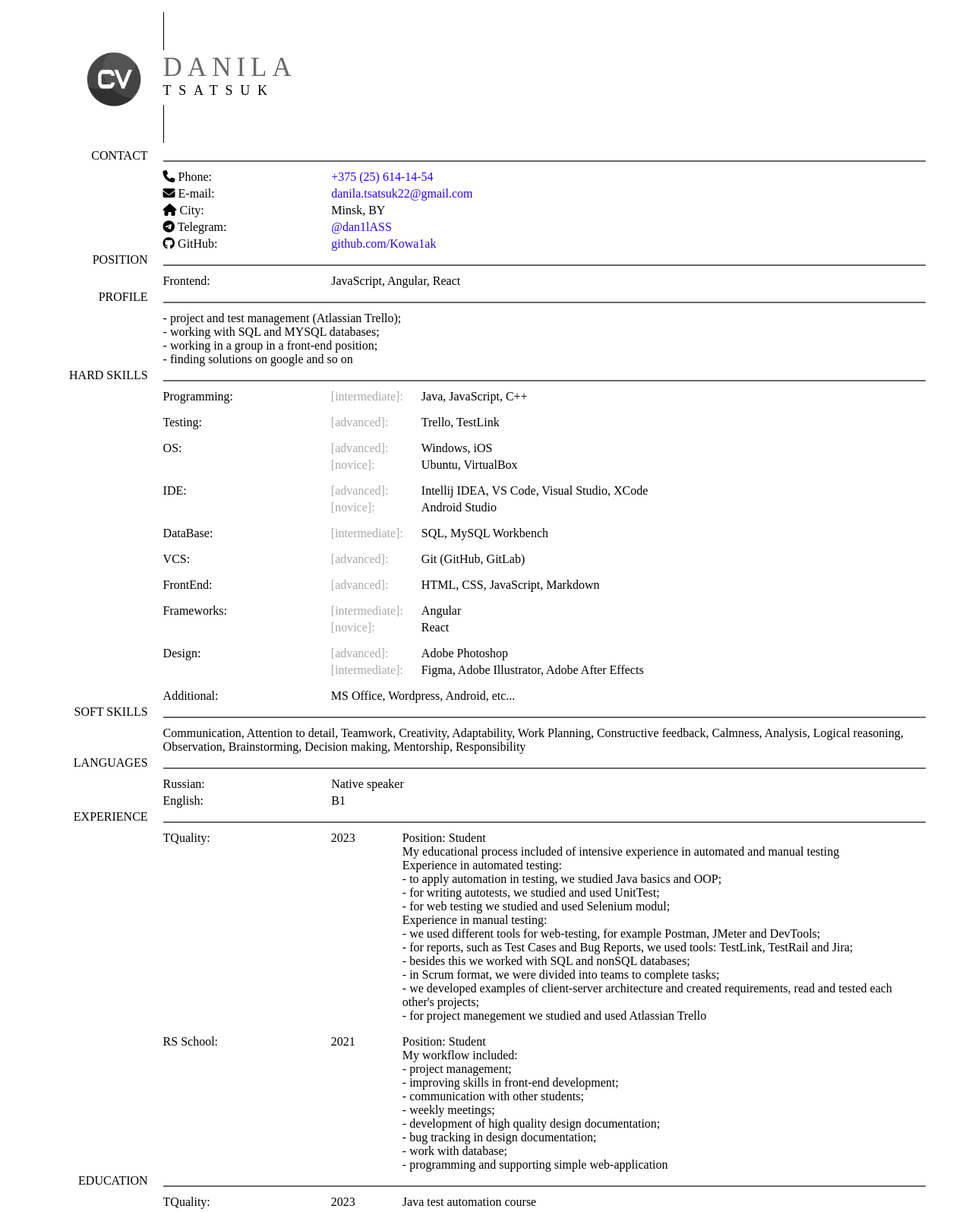
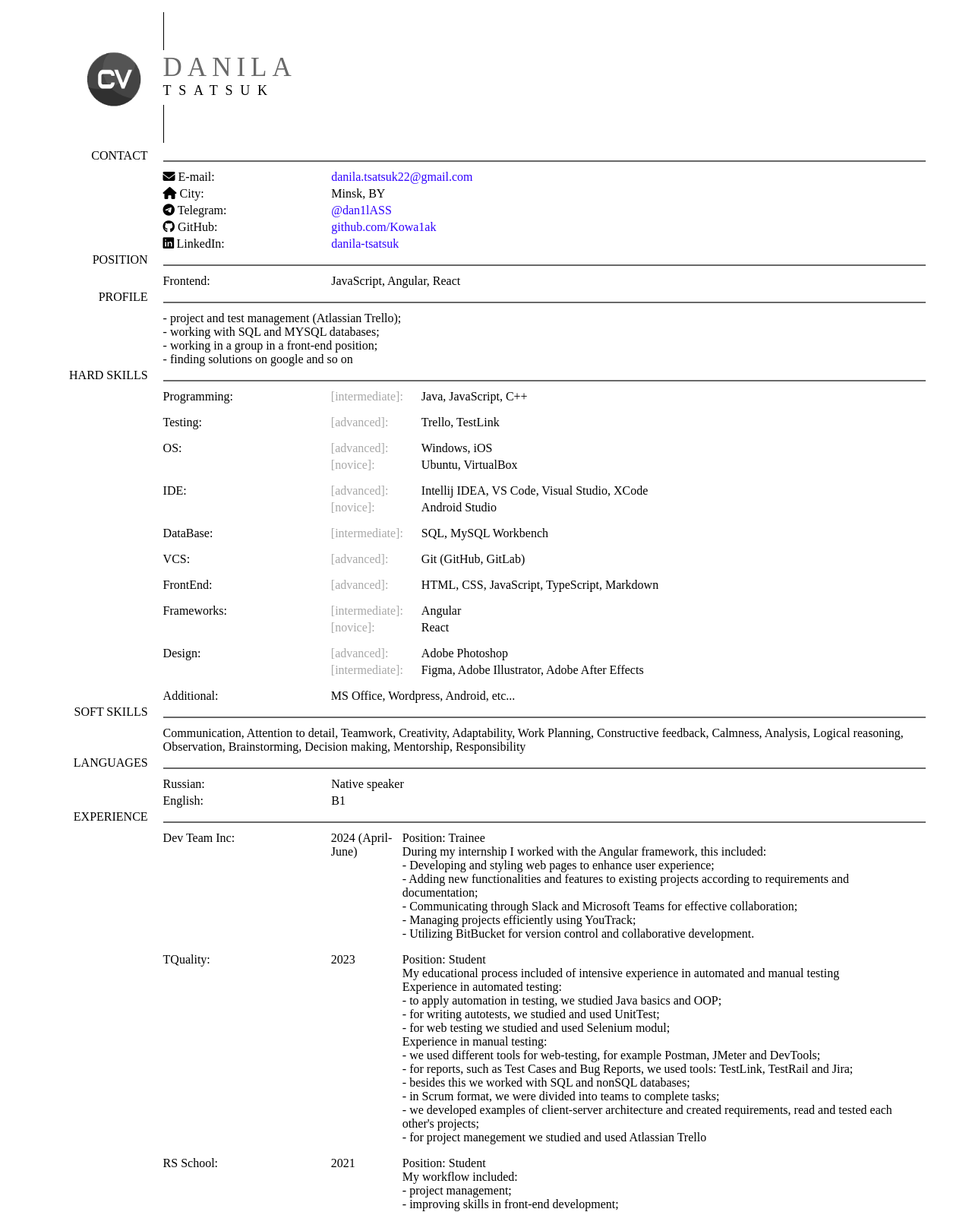
Before and after one commit to Kowa1ak/MyCV, a plain HTML site: page index.html in a window 1280 px wide. Shown: the top 1595 px of the page at 76% size. Drawn offline with Linux system fonts and the light colour scheme; a script that the page names is missing.

Commit message:
docs: updating information

```diff
--- a/index.html
+++ b/index.html
@@ -38,12 +38,6 @@
           <table>
             <tbody>
               <tr>
-                <td class="td-1"><i class="fa-solid fa-phone"></i> Phone:</td>
-                <td class="td-2">
-                  <a href="tel: +375256141454">+375 (25) 614-14-54</a>
-                </td>
-              </tr>
-              <tr>
                 <td class="td-1">
                   <i class="fa-solid fa-envelope"></i> E-mail:
                 </td>
@@ -72,6 +66,18 @@
                 <td class="td-2">
                   <a href="https://github.com/Kowa1ak" target="_blank"
                     >github.com/Kowa1ak</a
+                  >
+                </td>
+              </tr>
+              <tr>
+                <td class="td-1">
+                  <i class="fa-solid fab fa-linkedin"></i> LinkedIn:
+                </td>
+                <td class="td-2">
+                  <a
+                    href="https://www.linkedin.com/in/danila-tsatsuk-945653312/"
+                    target="_blank"
+                    >danila-tsatsuk</a
                   >
                 </td>
               </tr>
@@ -207,7 +213,9 @@
               <tr>
                 <td class="td-1">FrontEnd:</td>
                 <td class="td-level">[advanced]:</td>
-                <td class="td-2">HTML, CSS, JavaScript, Markdown</td>
+                <td class="td-2">
+                  HTML, CSS, JavaScript, TypeScript, Markdown
+                </td>
               </tr>
               <tr class="between"></tr>
               <tr>
@@ -312,6 +320,27 @@
         <div class="cell-2">
           <table>
             <tbody>
+              <tr>
+                <td class="td-1">Dev Team Inc:</td>
+                <td class="td-year">2024 (April-June)</td>
+                <td class="td-2">
+                  <b>Position:</b> Trainee
+                  <br />
+                  During my internship I worked with the Angular framework, this included:
+                  <br />
+                  - Developing and styling web pages to enhance user experience;
+                  <br />
+                  - Adding new functionalities and features to existing projects according to requirements and documentation;
+                  <br />
+                  - Communicating through Slack and Microsoft Teams for effective collaboration;
+                  <br />
+                  - Managing projects efficiently using YouTrack;
+                  <br />
+                  - Utilizing BitBucket for version control and collaborative development.
+                </td>
+              </tr>
+              </tr>
+              <tr class="between"></tr>
               <tr>
                 <td class="td-1">TQuality:</td>
                 <td class="td-year">2023</td>
@@ -504,7 +533,7 @@
             <tbody>
               <tr>
                 <td class="td-1">Date:</td>
-                <td class="td-2">June 13th 2024</td>
+                <td class="td-2">June 23th 2024</td>
               </tr>
             </tbody>
           </table>
```
